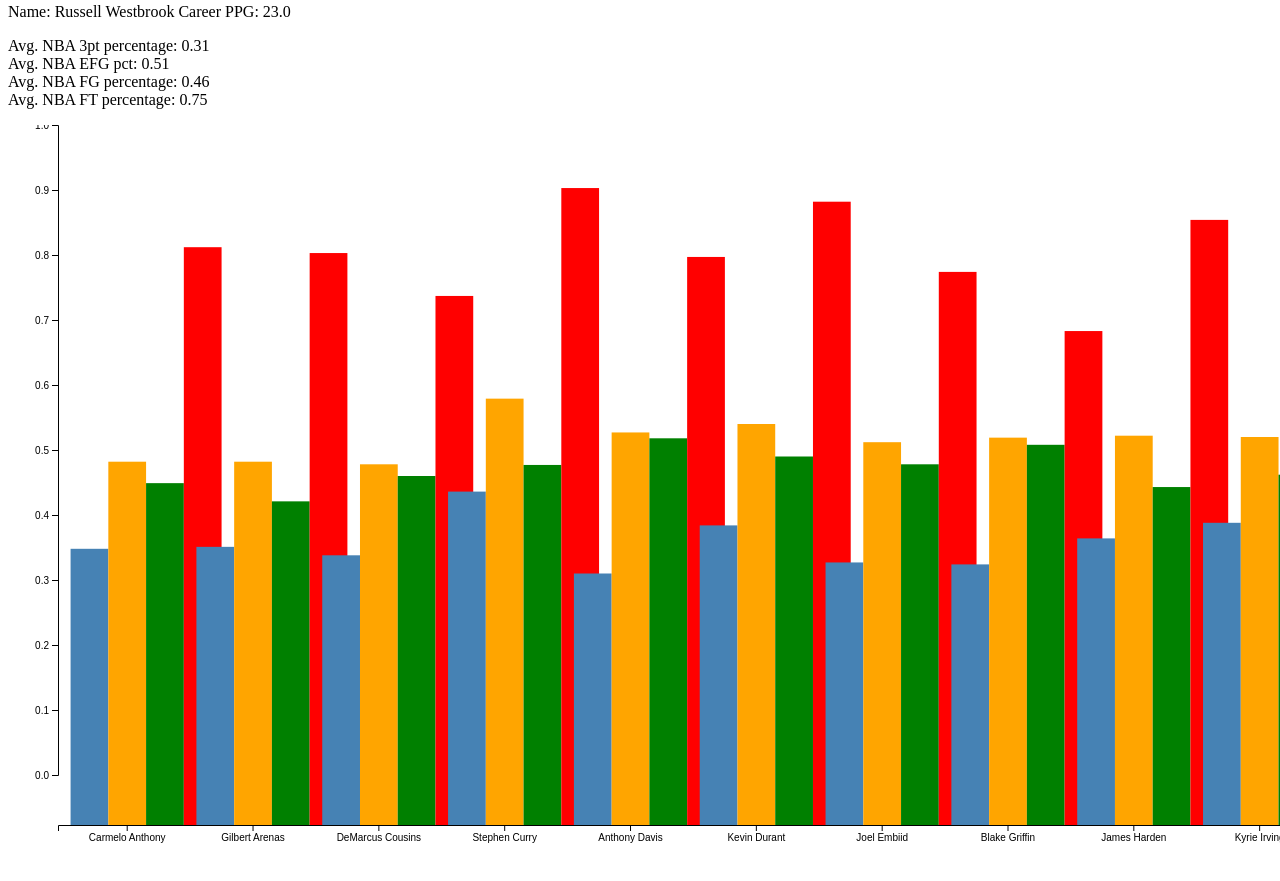
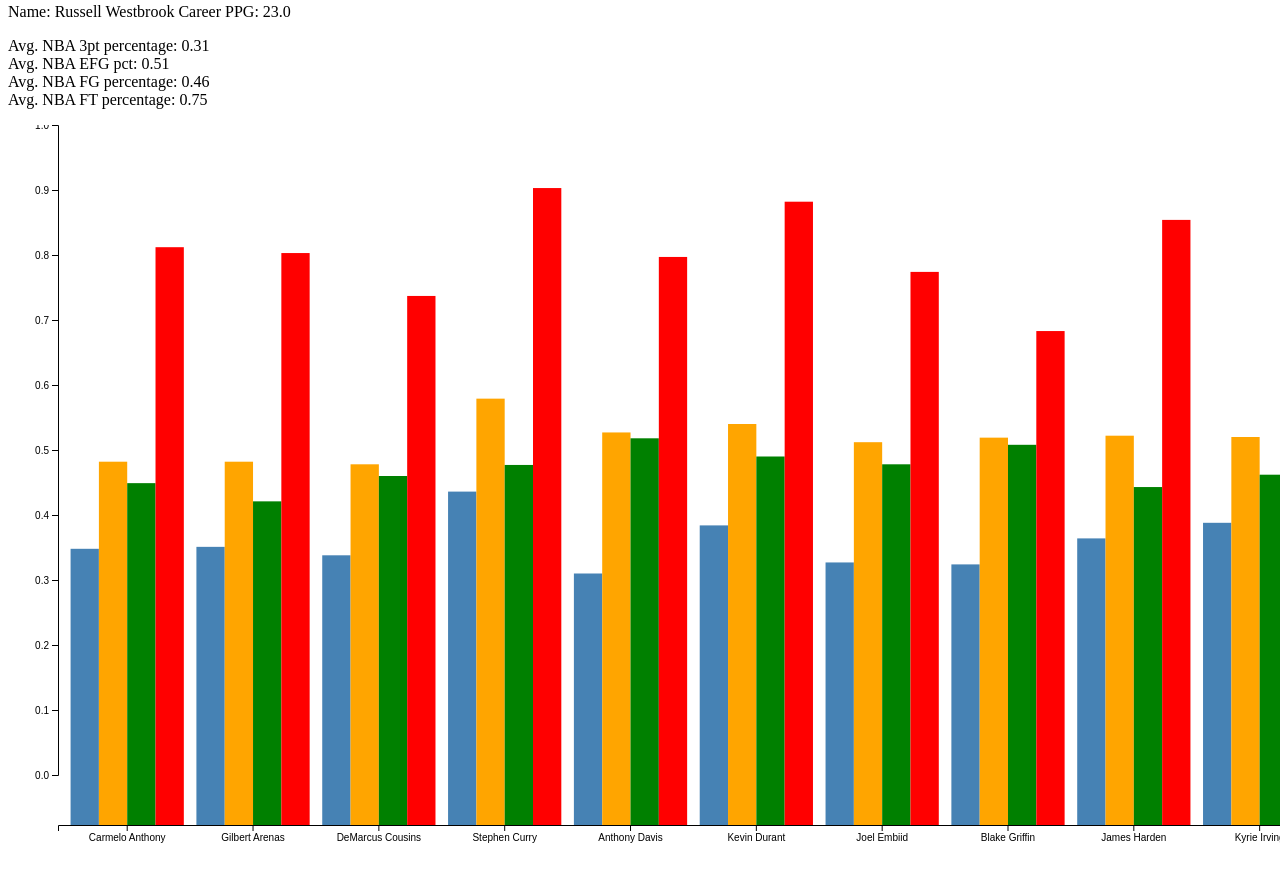
Before and after one commit to Jamrhein12/Jamrhein12.github.io, a plain HTML site: page index.html in a window 1280 px wide. Shown: the part 659-1540 px from the top of the page. Drawn offline with nearby package versions, Linux system fonts and the light colour scheme.

Commit message:
axis width

```diff
--- a/index.html
+++ b/index.html
@@ -121,9 +121,9 @@
         .enter()
         .append("rect")
         .attr("class", "bar")
-        .attr("x", (d, i) => i * (xScale.bandwidth() / 3))
+        .attr("x", (d, i) => i * (xScale.bandwidth() / 4))
         .attr("y", d => yScale(d))
-        .attr("width", xScale.bandwidth() / 3)
+        .attr("width", xScale.bandwidth() / 4)
         .attr("height", d => chartHeight + margin.top - yScale(d))
         .attr("fill", (d, i) => ["steelblue", "orange", "green", "red"][i]);
 
```
